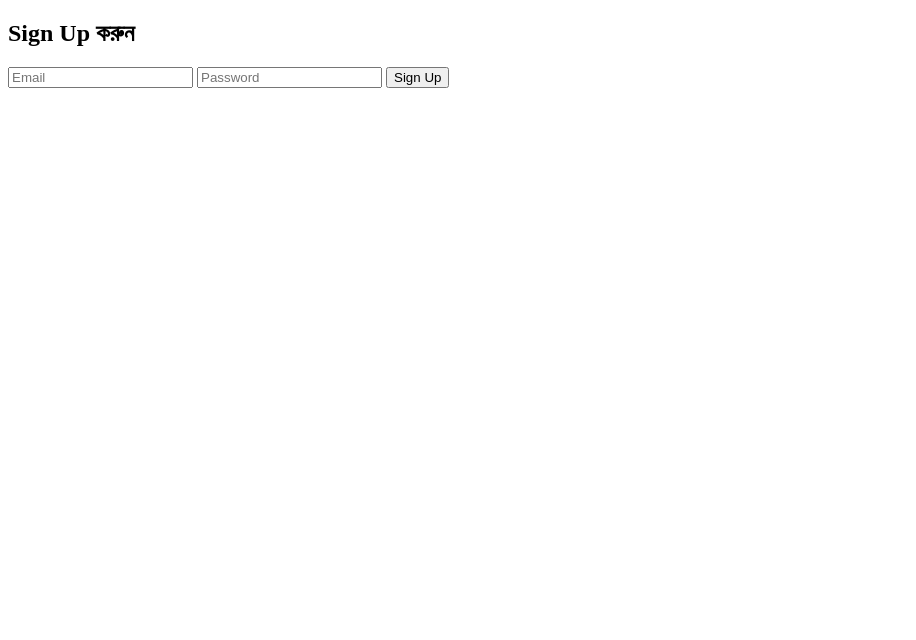
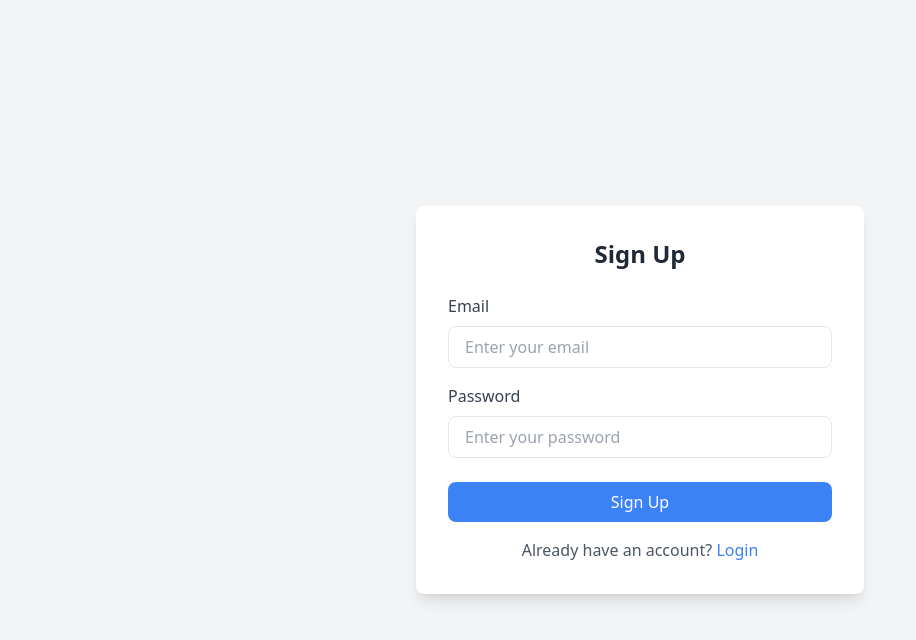
Before and after one commit to TechBondhu/simple-form-app, a plain HTML site: page signup.html in a window 1280 px wide. Shown: the whole page, without its empty margins (0-916 px from the left). Drawn offline with nearby package versions, Linux system fonts and the light colour scheme.

Commit message:
Update signup.html

```diff
--- a/signup.html
+++ b/signup.html
@@ -1,34 +1,59 @@
 <!DOCTYPE html>
-<html>
+<html lang="en">
 <head>
   <meta charset="UTF-8">
+  <meta name="viewport" content="width=device-width, initial-scale=1.0">
   <title>Sign Up</title>
+  <script src="https://cdn.tailwindcss.com"></script>
 </head>
-<body>
-  <h2>Sign Up করুন</h2>
-  <input type="email" id="signup-email" placeholder="Email">
-  <input type="password" id="signup-password" placeholder="Password">
-  <button onclick="signup()">Sign Up</button>
+<body class="bg-gray-100 flex items-center justify-center h-screen">
+  <div class="bg-white p-8 rounded-lg shadow-lg w-full max-w-md">
+    <h2 class="text-2xl font-bold text-gray-800 mb-6 text-center">Sign Up</h2>
+    <div>
+      <div class="mb-4">
+        <label for="email" class="block text-gray-700 font-medium mb-2">Email</label>
+        <input type="email" id="email" class="w-full px-4 py-2 border rounded-lg focus:outline-none focus:ring-2 focus:ring-blue-500" placeholder="Enter your email" required>
+      </div>
+      <div class="mb-6">
+        <label for="password" class="block text-gray-700 font-medium mb-2">Password</label>
+        <input type="password" id="password" class="w-full px-4 py-2 border rounded-lg focus:outline-none focus:ring-2 focus:ring-blue-500" placeholder="Enter your password" required>
+      </div>
+      <button onclick="handleSignUp()" class="w-full bg-blue-500 text-white py-2 rounded-lg hover:bg-blue-600">Sign Up</button>
+      <p class="mt-4 text-center text-gray-600">Already have an account? <a href="index.html" class="text-blue-500 hover:underline">Login</a></p>
+    </div>
 
-  <p id="signup-status"></p>
+    <!-- Firebase SDK -->
+    <script src="https://www.gstatic.com/firebasejs/9.0.0/firebase-app.js"></script>
+    <script src="https://www.gstatic.com/firebasejs/9.0.0/firebase-auth.js"></script>
 
-  <script type="module">
-    import { auth, createUserWithEmailAndPassword } from './firebase-config.js';
+    <!-- Firebase Config and Auth Scripts -->
+    <script src="firebase-config.js"></script>
+    <script src="auth.js"></script>
 
-    const signup = () => {
-      const email = document.getElementById('signup-email').value;
-      const password = document.getElementById('signup-password').value;
+    <script>
+      // Initialize Firebase
+      firebase.initializeApp(firebaseConfig);
 
-      createUserWithEmailAndPassword(auth, email, password)
-        .then(() => {
-          window.location.href = 'form.html'; // রিডাইরেক্ট ফর্মে
-        })
-        .catch((error) => {
-          document.getElementById('signup-status').innerText = error.message;
-        });
-    }
+      // Handle Sign Up
+      function handleSignUp() {
+        const email = document.getElementById("email").value;
+        const password = document.getElementById("password").value;
 
-    window.signup = signup;
-  </script>
+        if (!email || !password) {
+          alert("Please fill in all fields.");
+          return;
+        }
+
+        signup(email, password);
+      }
+
+      // Redirect to form.html if already logged in
+      firebase.auth().onAuthStateChanged((user) => {
+        if (user) {
+          window.location.href = "form.html";
+        }
+      });
+    </script>
+  </div>
 </body>
 </html>
```
